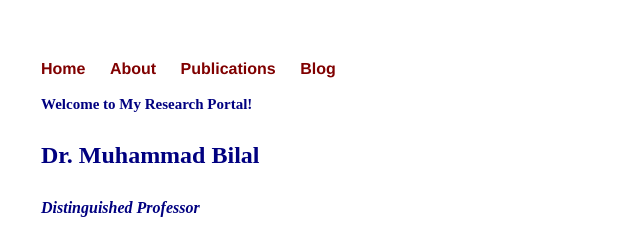
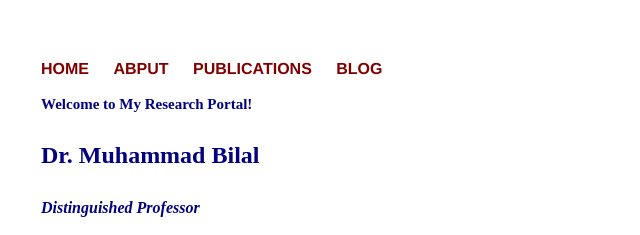
Before and after one commit to rs-DrBilal/rsbilal.github.io, a Jekyll site: the page built from index.html, in a window 1280 px wide. Shown: the top 235 px of the page, without its empty margins (151-791 px from the left). Built offline with Jekyll 4.4.1, drawn with Linux system fonts in a browser that asks for light colours.

Commit message:
Update default.html

```diff
--- a/_layouts/default.html
+++ b/_layouts/default.html
@@ -10,10 +10,10 @@
   <body>
     <nav>
 <ul>
-<li><a href="/" style="color: maroon">Home</a></li>
-<li><a href="/about" style="color: maroon">About</a></li>
-<li><a href="/publications" style="color: maroon">Publications</a></li>
-<li><a href="/blog" style="color: maroon">Blog</a></li>
+<li><a href="/" style="color: maroon">HOME</a></li>
+<li><a href="/about" style="color: maroon">ABPUT</a></li>
+<li><a href="/publications" style="color: maroon">PUBLICATIONS</a></li>
+<li><a href="/blog" style="color: maroon">BLOG</a></li>
 </ul>
     </nav>
 <div class="container">
```
